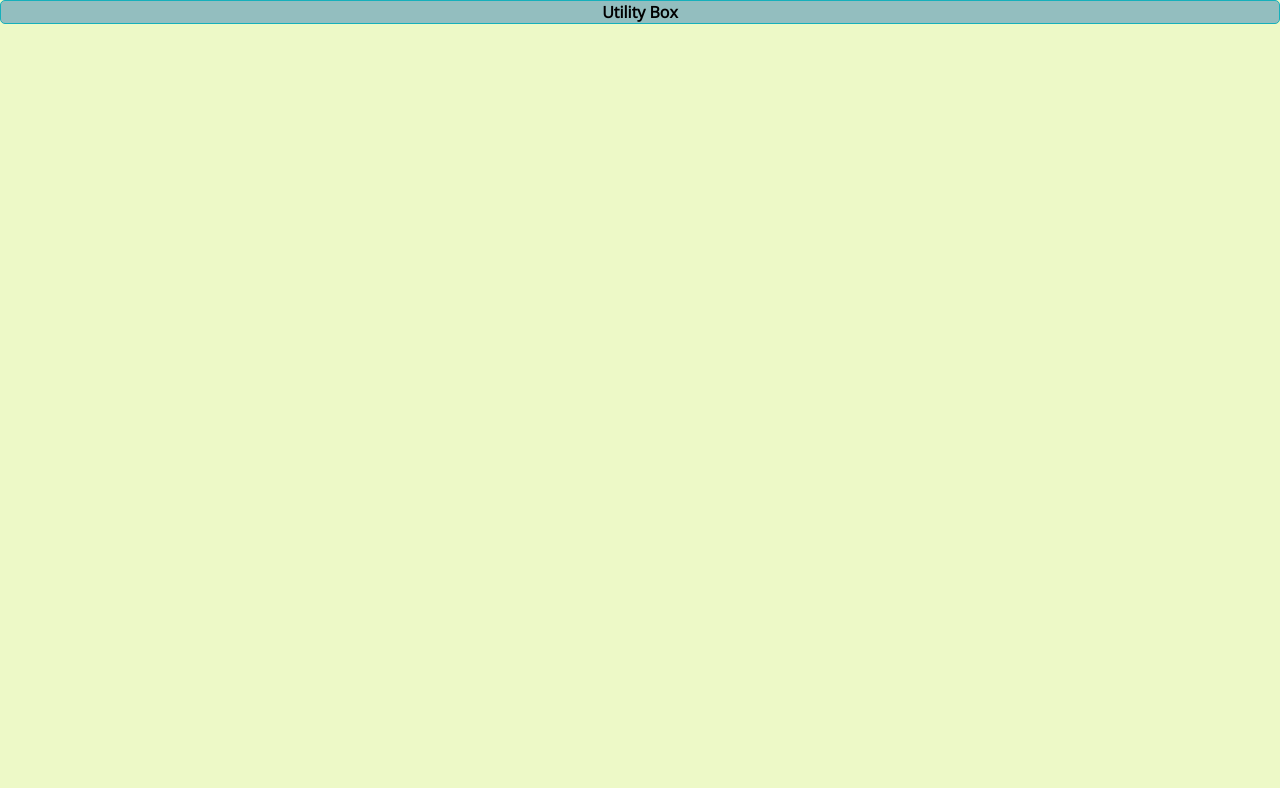
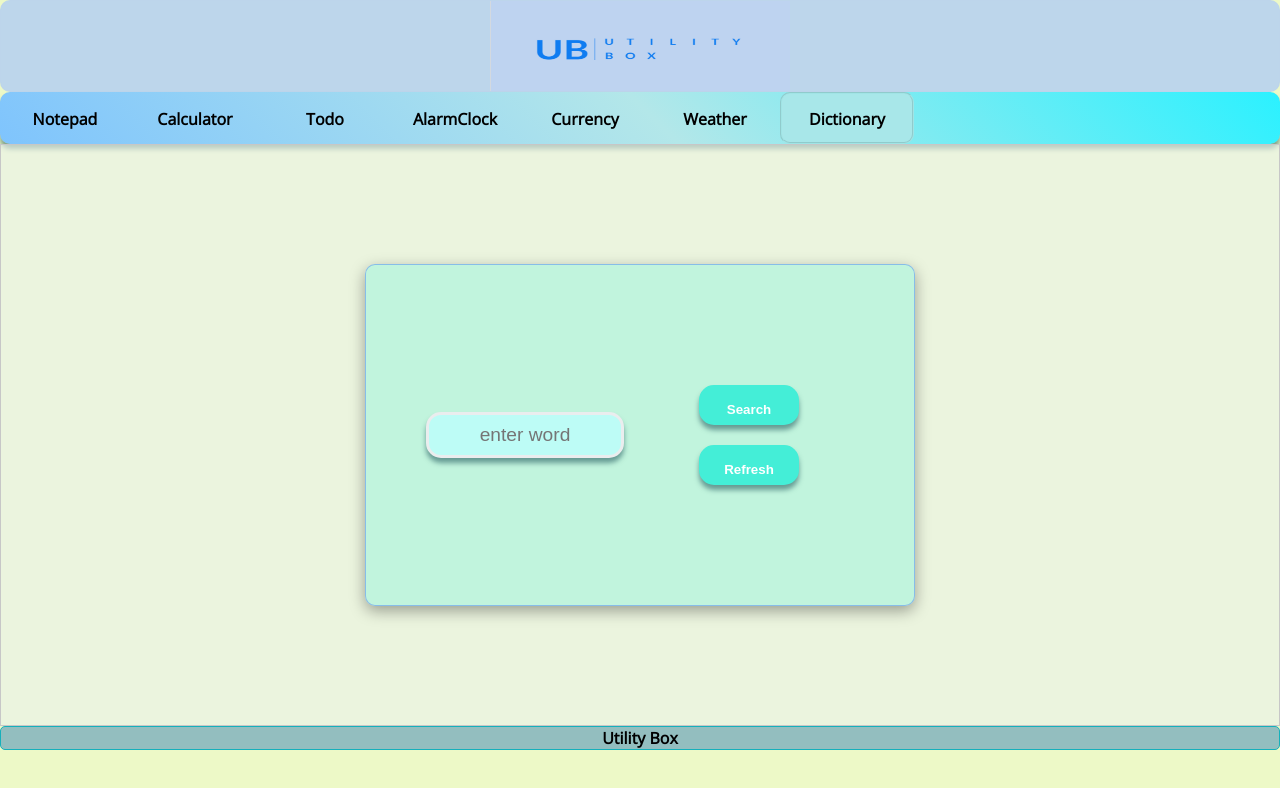
Before and after one commit to tarunkumarkushwaha/reactor-using-vite, a React (Vite) app: page /dictionary in a window 1280 px wide. Before the commit this address had no page. Shown: the top 788 px of the page. Built offline with nearby package versions, Linux system fonts and the light colour scheme.

Commit message:
dictionary page added

```diff
--- a/src/App.css
+++ b/src/App.css
@@ -74,6 +74,10 @@ nav ul li a {
   flex-direction: row;
   justify-content: center;
   align-items: center;
+}
+
+.wrap{
+  flex-wrap: wrap;
 }
 
 .flex-column-center {
@@ -392,6 +396,55 @@ textarea {
   color: #000108;
 }
 
+/* .dictionary */
+
+.dictionarycontainer {
+  background-color: #ebf1f093;
+  border: 1px solid #c7c7c7;
+  padding: 50px;
+  width: auto;
+  height: 60vh;
+}
+
+.dictionarybox {
+  background-color: #a2f5dc93;
+  border: 1px solid #1249ff52;
+  border-radius: 10px;
+  box-shadow: rgba(0, 0, 0, 0.35) 0px 5px 15px;
+  padding: 50px;
+  width: 35vw;
+  height: 30vh;
+}
+
+.wordsearch{
+  text-align: center;
+  margin: 10px;
+  border: 3px solid #eaedee;
+  border-radius: 15px;
+  height: 40px;
+  width: 15vw;
+  background-color: #bdfcf6;
+  font-size: larger;
+  line-height: 50px;
+}
+
+.searchWordbtn {
+  background-color: #44eed7;
+  margin: 10px;
+  height: 40px;
+  border-radius: 15px;
+  padding: 15px 15px;
+  text-align: center;
+  color: white;
+  border: 2px solid #44eed7;
+}
+
+.searchWordbtn:hover {
+  transition: 1s ease;
+  background-image: linear-gradient(45deg, #2fffee 0%, #19f0d3 51%, #2fffe3 100%);
+  box-shadow: rgba(0, 0, 0, 0.35) 0px 5px 15px;
+}
+
 @media only screen and (max-width: 600px) {
 
   .modal {
--- a/src/App.jsx
+++ b/src/App.jsx
@@ -11,6 +11,7 @@ import Notepad from "./Components/Notepad/Notepad";
 import AlarmClock from "./Components/AlarmClock";
 import CurrencyConverter from "./Components/CurrencyConverter";
 import WeatherWidget from "./Components/WeatherWidget";
+import Dictionary from "./Components/Dictionary";
 
 function App() {
   return (
@@ -23,6 +24,7 @@ function App() {
         <Route path="/alarmclock" element={<AlarmClock/>}/>
         <Route path="/currencyconverter" element={<CurrencyConverter/>}/>
         <Route path="/weather" element={<WeatherWidget/>}/>
+        <Route path="/dictionary" element={<Dictionary/>}/>
       </Routes>
     </BrowserRouter>
       <Footer/>
--- /dev/null
+++ b/src/Components/Dictionary.jsx
@@ -0,0 +1,78 @@
+import React, { useState } from 'react'
+import Navbar from './navbar';
+
+const Dictionary = () => {
+    const [input, setInput] = useState('');
+    const [Result, setResult] = useState('');
+    const [ResultImage, setResultImage] = useState('');
+    const [resultbox, setresult] = useState(false);
+
+    const searchWord = async() => {
+        setresult(true)
+        if (searchbar.value) {
+            let url = "https://api.dictionaryapi.dev/api/v2/entries/en/"
+            let imageurl = "https://source.unsplash.com/featured/200x200?"
+            let imagequery = imageurl + searchbar.value
+            let qwery = url + searchbar.value
+            const response = await fetch(qwery);
+            data = await response.json();
+            console.table(data);
+            let arr = data[0].word.split(" ")
+            let arr2 = arr.map((n) => n.slice(0, 1).toUpperCase().concat(n.slice(1).toLowerCase()))
+            soundicon.setAttribute("src", "download.png")
+            soundicon.setAttribute("class", "soundicon")
+            soundicon.setAttribute("alt", "pronounciation")
+            soundicon.setAttribute("title", "pronounciation")
+            soundicon.setAttribute("onclick", "pronounciation()")
+            title.innerHTML = arr2
+            title.append(soundicon)
+            data[0].meanings[0].definitions.length>2 ? noun.innerText = data[0].meanings[0].definitions[0].definition + "," +
+                 data[0].meanings[0].definitions[1].definition : noun.innerText = data[0].meanings[0].definitions[0].definition
+            verb.innerText = data[0].meanings[0].definitions[0].definition
+            let synofiller = data[0].meanings[0].synonyms.toString()
+            synonyms.innerText = synofiller.split(",").map((e) => { return e.concat(" ") })
+            image.setAttribute("src", imagequery)
+            image.removeAttribute("class")
+            displayboard.removeAttribute("class")
+            displayboard.setAttribute("class", "flex")
+        }
+        else {
+            alert("enter any text")
+        }
+    }
+
+    const onEnterPress = (e) => {
+        if (e.keyCode == 13 && e.shiftKey == false) {
+            e.preventDefault();
+            console.log("i m working", input)
+        }
+    }
+
+    const displaychange = (e) => {
+        setInput(e.target.value);
+    };
+
+    return (
+        <>
+            <Navbar />
+            <div class="dictionarycontainer flex-column-center">
+                <div class="dictionarybox flex-row-center">
+                    <input
+                        type="text"
+                        value={input}
+                        onChange={displaychange}
+                        onKeyDown={onEnterPress}
+                        placeholder="enter word"
+                        className="border-transparent shadow wordsearch"
+                    ></input>
+                    <div className="flex-row-center wrap">
+                        <button className="searchWordbtn" onClick={searchWord}>Search</button>
+                        <button className="searchWordbtn"  onClick="window.location.reload()">Refresh</button>
+                    </div>
+                </div>
+            </div>
+        </>
+    )
+}
+
+export default Dictionary
--- a/src/Components/Navbar.jsx
+++ b/src/Components/Navbar.jsx
@@ -28,6 +28,9 @@ const Navbar = () => {
             <li>
               <NavLink to={"/weather"}>Weather</NavLink>
             </li>
+            <li>
+              <NavLink to={"/dictionary"}>Dictionary</NavLink>
+            </li>
           </ul>
         </nav>
       </header>
--- a/src/Components/WeatherWidget.jsx
+++ b/src/Components/WeatherWidget.jsx
@@ -58,7 +58,7 @@ const WeatherWidget = () => {
     <>
       <Navbar />
       <div className="flex-column-center">
-        <h1>Weather Box</h1>
+
         <input
           type="text"
           value={input}
```
